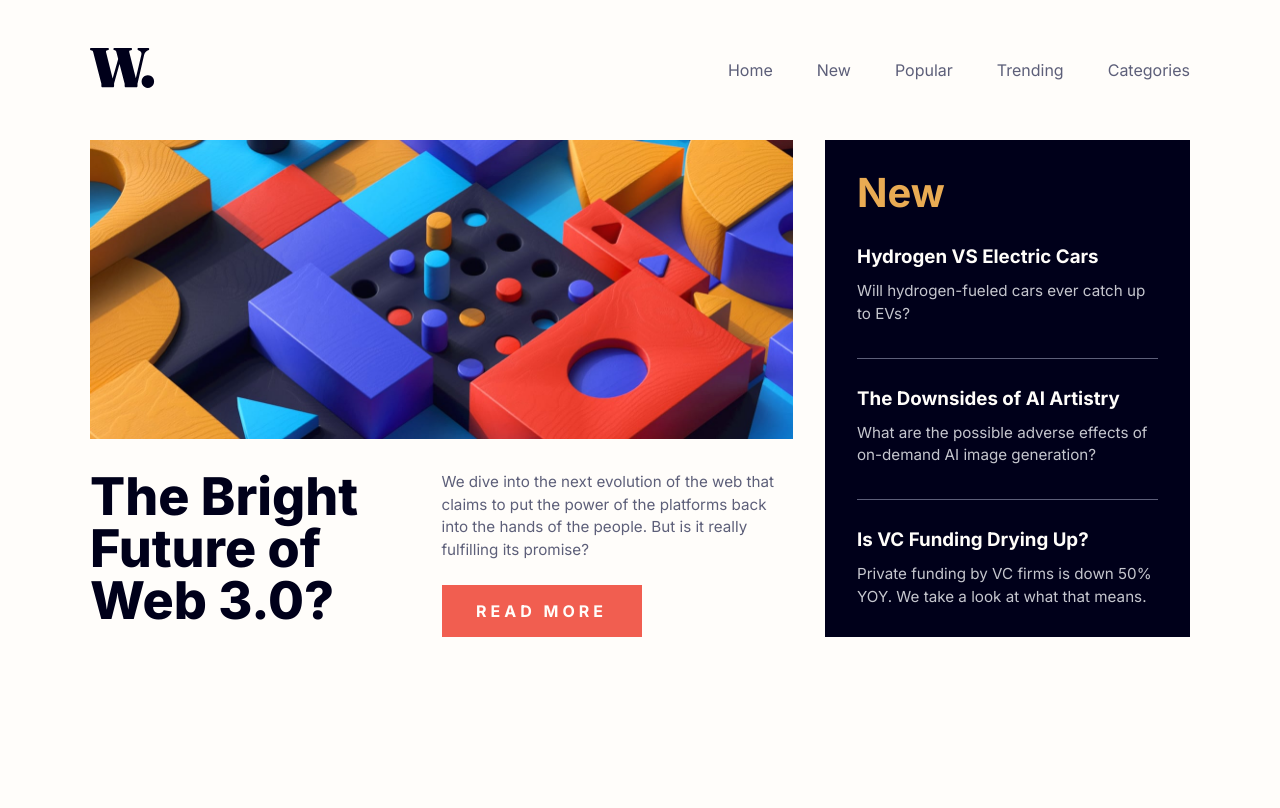
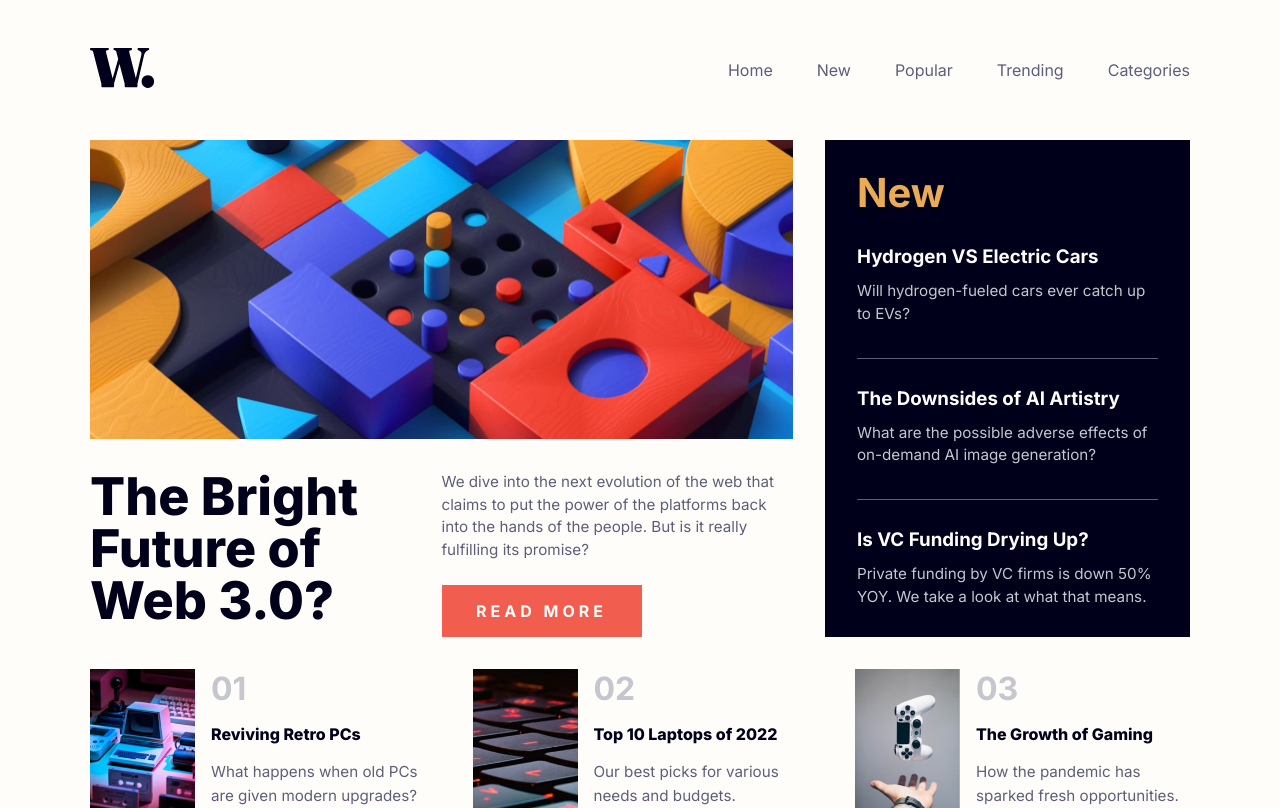
Before and after one commit to jonmico/news-homepage-main, a React (Vite) app: page / in a window 1280 px wide. Built offline with nearby package versions, Linux system fonts and the light colour scheme.

Commit message:
Desktop done.

```diff
--- a/src/App.tsx
+++ b/src/App.tsx
@@ -5,6 +5,7 @@ import GlobalStyles from './styles/GlobalStyles';
 import SidePanel from './components/side-panel/SidePanel';
 import Image from './components/image/Image';
 import Article from './components/article/Article';
+import BottomPanel from './components/bottom-panel/BottomPanel';
 
 const StyledApp = styled.div`
   width: 1100px;
@@ -31,6 +32,7 @@ function App() {
         <Image />
         <Article />
         <SidePanel />
+        <BottomPanel />
       </StyledApp>
     </>
   );
--- /dev/null
+++ b/src/components/bottom-panel-article/BottomPanelArticle.styled.tsx
@@ -0,0 +1,41 @@
+import styled from 'styled-components';
+
+export const StyledBottomPanelArticle = styled.div`
+  display: flex;
+  gap: 1rem;
+  width: 335px;
+`;
+
+export const Image = styled.img`
+  width: 105px;
+`;
+
+export const InfoContainer = styled.div`
+  display: flex;
+  flex-direction: column;
+  gap: 1rem;
+`;
+
+export const StyledSpan = styled.span`
+  color: var(--color-gray-blue);
+  font-size: 2rem;
+  font-weight: 700;
+`;
+
+export const StyledH3 = styled.h3`
+  color: var(--color-very-dark-blue);
+  font-size: 1rem;
+  font-weight: 800;
+  transition: color 0.2s ease-in-out;
+
+  &:hover {
+    cursor: pointer;
+    color: var(--color-soft-red);
+  }
+`;
+
+export const StyledP = styled.p`
+  color: var(--color-dark-gray-blue);
+  line-height: 1.6;
+  font-size: 0.95rem;
+`;
--- /dev/null
+++ b/src/components/bottom-panel-article/BottomPanelArticle.tsx
@@ -0,0 +1,33 @@
+import {
+  StyledBottomPanelArticle,
+  Image,
+  InfoContainer,
+  StyledSpan,
+  StyledH3,
+  StyledP,
+} from './BottomPanelArticle.styled';
+
+interface BottomPanelArticleProps {
+  src: string;
+  number: string;
+  title: string;
+  text: string;
+}
+
+export default function BottomPanelArticle({
+  src,
+  number,
+  title,
+  text,
+}: BottomPanelArticleProps) {
+  return (
+    <StyledBottomPanelArticle>
+      <Image src={src} alt='Retro PCs' />
+      <InfoContainer>
+        <StyledSpan>{number}</StyledSpan>
+        <StyledH3>{title}</StyledH3>
+        <StyledP>{text}</StyledP>
+      </InfoContainer>
+    </StyledBottomPanelArticle>
+  );
+}
--- /dev/null
+++ b/src/components/bottom-panel/BottomPanel.styled.tsx
@@ -0,0 +1,9 @@
+import styled from 'styled-components';
+
+export const StyledBottomPanel = styled.div`
+  display: flex;
+  justify-content: space-between;
+  grid-area: small;
+
+  gap: 1rem;
+`;
--- /dev/null
+++ b/src/components/bottom-panel/BottomPanel.tsx
@@ -0,0 +1,28 @@
+import { StyledBottomPanel } from './BottomPanel.styled';
+
+import BottomPanelArticle from '../bottom-panel-article/BottomPanelArticle';
+
+export default function BottomPanel() {
+  return (
+    <StyledBottomPanel>
+      <BottomPanelArticle
+        src={'/images/image-retro-pcs.jpg'}
+        number={'01'}
+        title={'Reviving Retro PCs'}
+        text={'What happens when old PCs are given modern upgrades?'}
+      />
+      <BottomPanelArticle
+        src={'/images/image-top-laptops.jpg'}
+        number={'02'}
+        title={'Top 10 Laptops of 2022'}
+        text={'Our best picks for various needs and budgets.'}
+      />
+      <BottomPanelArticle
+        src={'/images/image-gaming-growth.jpg'}
+        number={'03'}
+        title={'The Growth of Gaming'}
+        text={'How the pandemic has sparked fresh opportunities.'}
+      />
+    </StyledBottomPanel>
+  );
+}
```
